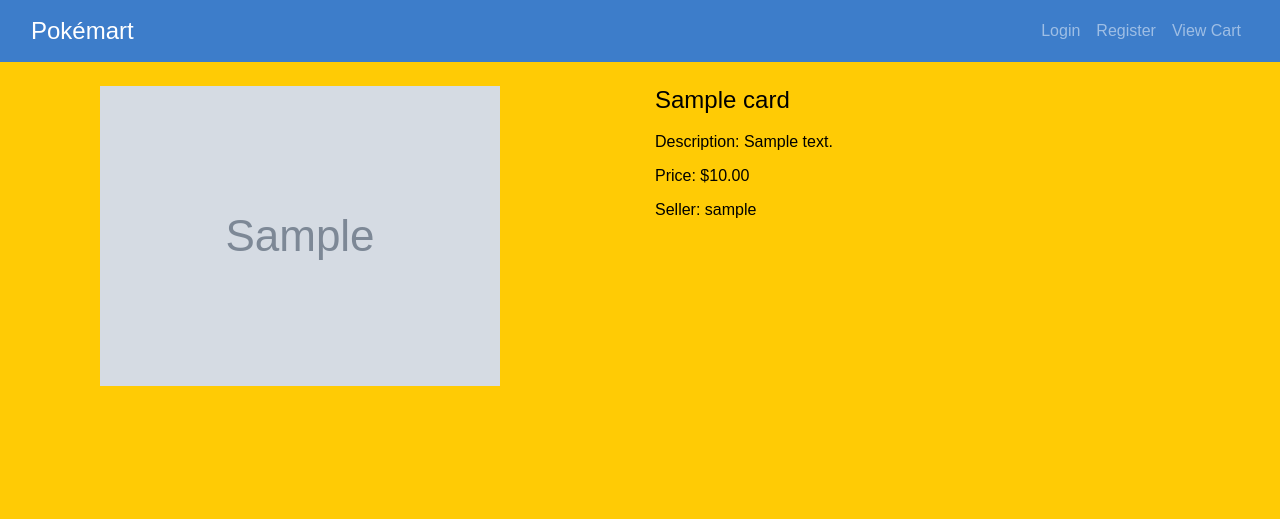
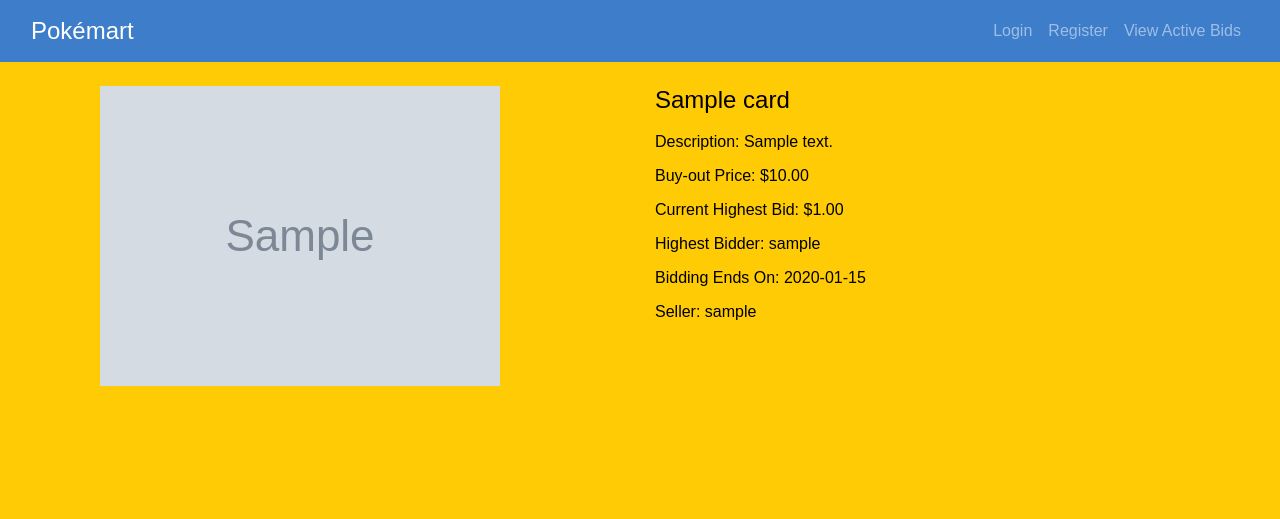
Before and after one commit to edin2pies/pokemart, a Flask app: page /card/1 in a window 1280 px wide. Shown: the top 519 px of the page. Run offline with Flask 3, Linux system fonts and the light colour scheme; tables that the repository leaves empty hold one stand-in row (values such as "Sample post"); grey boxes marked "Sample" are stand-in pictures; some libraries are stand-ins or nearby versions.

Commit message:
Switched to bidding system

```diff
--- a/forms.py
+++ b/forms.py
@@ -1,5 +1,5 @@
 from flask_wtf import FlaskForm
-from wtforms import StringField, PasswordField, SubmitField, DecimalField, TextAreaField, FileField, SelectField, IntegerField
+from wtforms import StringField, PasswordField, SubmitField, DecimalField, TextAreaField, FileField, SelectField, IntegerField, FloatField, DateTimeField
 from wtforms.validators import DataRequired, Length, Email, EqualTo, NumberRange
 
 class RegistrationForm(FlaskForm):
@@ -18,7 +18,9 @@ class LoginForm(FlaskForm):
 class CardForm(FlaskForm):
     pokemon_name = SelectField('Select Pokémon', choices=[], validators=[DataRequired()])
     description = TextAreaField('Description', validators=[DataRequired()])
-    price = DecimalField('Price ($)', places=2, validators=[DataRequired()])
+    buy_out_price = FloatField('Buy-Out Price', validators=[DataRequired()])
+    highest_bid = FloatField('Current Highest Bid', default=0.0)
+    bidding_end_time = DateTimeField('Bidding End Time', format='%Y-%m-%d', validators=[DataRequired()])
     image_url = StringField('Image URL', validators=[DataRequired()])
     stock = IntegerField('Quantity', validators=[DataRequired(), NumberRange(min=1)])
     submit = SubmitField('Add Card')
--- a/routes.py
+++ b/routes.py
@@ -1,6 +1,6 @@
 from flask import render_template, redirect, url_for, flash, request, current_app, jsonify
 from app import app, db
-from models import User, Card, Order, CartItem
+from models import User, Card, Order, Bid
 from forms import RegistrationForm, LoginForm, CardForm
 from flask_login import login_user, login_required, logout_user, current_user
 from werkzeug.security import generate_password_hash, check_password_hash
@@ -29,15 +29,15 @@ def index():
 
     if price_range:
         if price_range == '50+':
-            query = query.filter(Card.price > 50)  # Filter for cards over $50
+            query = query.filter(Card.buy_out_price > 50)  # Filter for cards over $50
         else:
             min_price, max_price = price_range.split('-')
-            query = query.filter(Card.price >= float(min_price))
+            query = query.filter(Card.buy_out_price >= float(min_price))
             if max_price != '+':
-                query = query.filter(Card.price <= float(max_price))
+                query = query.filter(Card.buy_out_price <= float(max_price))
 
     # Sort the query results by price (low to high)
-    query = query.order_by(Card.price.asc())
+    query = query.order_by(Card.buy_out_price.asc())
 
     # Paginate the results
     page = request.args.get('page', 1, type=int)
@@ -95,7 +95,9 @@ def add_card():
         card = Card(
             name=form.pokemon_name.data,  # Get selected Pokémon name
             description=form.description.data,
-            price=form.price.data,
+            buy_out_price=form.buy_out_price.data,
+            highest_bid=form.highest_bid.data,
+            bidding_end_time=form.bidding_end_time.data,
             image_url=form.image_url.data,
             seller_id=current_user.id
         )
@@ -105,11 +107,6 @@ def add_card():
         return redirect(url_for('index'))
 
     return render_template('add_card.html', form=form)
-
-@app.route('/card/<int:card_id>')
-def card_detail(card_id):
-    card = Card.query.get_or_404(card_id)
-    return render_template('card_detail.html', card=card)
 
 @app.route('/buy/<int:card_id>', methods=['POST'])
 @login_required
@@ -131,57 +128,47 @@ def buy_card(card_id):
     flash('Purchase successful!', 'success')
     return redirect(url_for('index'))
 
-@app.route('/cart')
+@app.route('/view_active_bids')
 @login_required
-def view_cart():
-    # Query to get the user's cart items
-    cart_items = CartItem.query.filter_by(user_id=current_user.id).all()
+def view_active_bids():
+    # Query for the active bids for the current user
+    active_bids = Card.query.filter(Card.highest_bidder_id == current_user.id).all()
+    return render_template('active_bids.html', active_bids=active_bids)
 
-    # Calculate the total price, checking for valid cards
-    total_price = 0
-    for item in cart_items:
-        if item.card:  # Check if the card exists
-            total_price += item.card.price * item.quantity
-        else:
-            # Optionally, you can remove the item from the cart if the card no longer exists
-            db.session.delete(item)
+@app.route('/finalize_bid/<int:card_id>', methods=['POST'])
+@login_required
+def finalize_bid(card_id):
+    card = Card.query.get_or_404(card_id)
 
-    db.session.commit()  # Commit changes to remove invalid items
-    return render_template('cart.html', cart_items=cart_items, total_price=total_price)
+    # Ensure the current user is the highest bidder
+    if card.highest_bidder_id != current_user.id:
+        flash('You are not the highest bidder.', 'danger')
+        return redirect(url_for('card_detail', card_id=card_id))
 
-@app.route('/add_to_card/<int:card_id>', methods=['POST'])
-@login_required
-def add_to_cart(card_id):
-    quantity = request.form.get('quantity', 1, type=int)
-    cart_item = CartItem(user_id=current_user.id, card_id=card_id, quantity=quantity)
-    db.session.add(cart_item)
+    # Implement payment processing logic here (if needed)
+    # ...
+
+    # Optionally, mark the card as sold or remove it from bidding
+    db.session.delete(card)  # or update the card's status
     db.session.commit()
-    flash('Card added to cart!', 'success')
+    flash('Bid finalized successfully!', 'success')
     return redirect(url_for('index'))
 
-@app.route('/checkout', methods=['POST'])
+@app.route('/remove_bid/<int:card_id>', methods=['POST'])
 @login_required
-def checkout():
-    cart_items = CartItem.query.filter_by(user_id=current_user.id).all()
-    # Implement payment processing logic here
-    # After processing, clear the clart:
-    for item in cart_items:
-        db.session.delete(item)
-    db.session.commit()
-    flash('Purchase successful!', 'success')
-    return redirect(url_for('index'))
+def remove_bid(card_id):
+    card = Card.query.get_or_404(card_id)
 
-@app.route('/remove_from_cart/<int:item_id>', methods=['POST'])
-@login_required
-def remove_from_cart(item_id):
-    cart_item = CartItem.query.get_or_404(item_id)
-    if cart_item.user_id == current_user.id:
-        db.session.delete(cart_item)
+    # Ensure that the current user is the highest bidder
+    if card.highest_bidder_id == current_user.id:
+        card.highest_bidder_id = None
+        card.highest_bid = None
         db.session.commit()
-        flash('Item removed from cart!', 'success')
+        flash('Your bid has been removed.', 'success')
     else:
-        flash('You cannot remove this item.', 'danger')
-    return redirect(url_for('view_cart'))
+        flash('You cannot remove this bid.', 'danger')
+
+    return redirect(url_for('view_active_bids'))
 
 @app.route('/my_listings', methods=['GET', 'POST'])
 @login_required
@@ -192,13 +179,14 @@ def my_listings():
 @app.route('/remove_listing/<int:card_id>', methods=['POST'])
 @login_required
 def remove_listing(card_id):
-    # Check if the card is in the user's cart
-    cart_items = CartItem.query.filter_by(card_id=card_id).all()
-    if cart_items:
-        flash('Cannot remove the listing while it is in someone\'s cart.', 'danger')
+    # Check if the card is in any active bids
+    active_bid = Bid.query.filter_by(card_id=card_id).first()  # Replace with your actual Bid model
+
+    if active_bid:
+        flash('Cannot remove the listing while there is an active bid.', 'danger')
         return redirect(url_for('my_listings'))
 
-    # If not in cart, proceed to remove the listing
+    # If not in active bids, proceed to remove the listing
     listing = Card.query.get(card_id)
     if listing:
         db.session.delete(listing)
@@ -207,23 +195,27 @@ def remove_listing(card_id):
     else:
         flash('Listing not found.', 'danger')
 
+    print("Checking for active bids on card ID:", card_id)
+    print("Active Bid Found:", active_bid)
+
     return redirect(url_for('my_listings'))
 
 @app.route('/update_price/<int:card_id>', methods=['POST'])
 @login_required
 def update_price(card_id):
-    # Check if the card is in any user's cart
-    cart_items = CartItem.query.filter_by(card_id=card_id).all()
-    if cart_items:
-        flash('Cannot update the price while the listing is in someone\'s cart.', 'danger')
+    # Check if the card is in any active bids
+    active_bids = Bid.query.filter_by(card_id=card_id).first()  # Replace with your actual Bid model
+
+    if active_bids:
+        flash('Cannot update the price while there is an active bid.', 'danger')
         return redirect(url_for('my_listings'))
 
-    # If not in cart, proceed to update the price
+    # If not in active bids, proceed to update the price
     card = Card.query.get(card_id)
     if card:
         new_price = request.form.get('new_price')
         if new_price:
-            card.price = float(new_price)  # Update card price
+            card.buy_out_price = float(new_price)  # Update buy-out price
             db.session.commit()
             flash('Price updated successfully!', 'success')
         else:
@@ -232,3 +224,31 @@ def update_price(card_id):
         flash('Card not found.', 'danger')
 
     return redirect(url_for('my_listings'))
+
+@app.route('/card/<int:card_id>')
+def card_detail(card_id):
+    card = Card.query.get_or_404(card_id)
+    return render_template('card_detail.html', card=card)
+
+@app.route('/place_bid/<int:card_id>', methods=['POST'])
+@login_required
+def place_bid(card_id):
+    card = Card.query.get_or_404(card_id)
+    bid_amount = float(request.form.get('bid_amount', 0))
+
+    # Check if the bid_amount is greater than the current highest bid
+    if card.highest_bid is None or bid_amount > card.highest_bid:
+        # Update the card's highest bid and highest bidder
+        card.highest_bid = bid_amount
+        card.highest_bidder_id = current_user.id  # Assuming the user is the highest bidder
+
+        # Create a new bid entry
+        new_bid = Bid(card_id=card.id, user_id=current_user.id, bid_amount=bid_amount)
+        db.session.add(new_bid)
+
+        db.session.commit()
+        flash('Your bid has been placed successfully!', 'success')
+    else:
+        flash('Your bid must be higher than the current highest bid.', 'danger')
+
+    return redirect(url_for('card_detail', card_id=card.id))
--- a/templates/base.html
+++ b/templates/base.html
@@ -40,7 +40,7 @@
                             </li>
                         {% endif %}
                         <li class="nav-item">
-                            <a class="nav-link" href="{{ url_for('view_cart') }}">View Cart</a>
+                            <a class="nav-link" href="{{ url_for('view_active_bids') }}">View Active Bids</a>
                         </li>
                     </ul>
                 </div>
--- a/templates/card_detail.html
+++ b/templates/card_detail.html
@@ -8,13 +8,36 @@
         <div class="col-md-6">
             <h2 class="card-title">{{ card.name }}</h2>
             <p class="card-text">Description: {{ card.description }}</p>
-            <p class="card-text">Price: ${{ "%.2f"|format(card.price) }}</p>
+            <p class="card-text">Buy-out Price: ${{ "%.2f"|format(card.buy_out_price) }}</p>
+            <p class="card-text">Current Highest Bid:
+                {% if card.highest_bid is not none %}
+                    ${{ "%.2f"|format(card.highest_bid) }}
+                {% else %}
+                    No bids placed yet.
+                {% endif %}
+            </p>
+            <p class="card-text">Highest Bidder:
+                {% if card.highest_bidder_id %}
+                    {{ card.highest_bidder.username }} <!-- Assuming User model has a username field -->
+                {% else %}
+                    No bids placed yet.
+                {% endif %}
+            </p>
+            <p class="card-text">Bidding Ends On:
+                {% if card.bidding_end_time %}
+                    {{ card.bidding_end_time.strftime('%Y-%m-%d') }} <!-- Format the date as desired -->
+                {% else %}
+                    Bidding has not started yet.
+                {% endif %}
+            </p>
             <p class="card-text">Seller: {{ card.seller.username }}</p>
+
             {% if current_user.is_authenticated and current_user.id != card.seller_id %}
-            <form action="{{ url_for('add_to_cart', card_id=card.id) }}" method="POST" class="mt-2">
-                <label for="quantity">Quantity:</label>
-                <input type="number" name="quantity" id="quantity" value="1" min="1" class="form-control mb-2">
-                <button type="submit" class="btn btn-primary">Add to Cart</button>
+            <!-- Bidding section -->
+            <form action="{{ url_for('place_bid', card_id=card.id) }}" method="POST" class="mt-2">
+                <label for="bid_amount">Place a Bid:</label>
+                <input type="number" name="bid_amount" id="bid_amount" min="0" class="form-control mb-2" required>
+                <button type="submit" class="btn btn-success">Submit Bid</button>
             </form>
             {% endif %}
         </div>
--- a/templates/index.html
+++ b/templates/index.html
@@ -41,7 +41,7 @@
                 <img src="{{ card.image_url }}" class="card-img-top" alt="{{ card.name }}">
                 <div class="card-body">
                     <h5 class="card-title">{{ card.name }}</h5>
-                    <p class="card-text">Price: ${{ "%.2f"|format(card.price) }}</p>
+                    <p class="card-text">Buy-out Price: ${{ "%.2f"|format(card.buy_out_price) }}</p>
                     <a href="{{ url_for('card_detail', card_id=card.id) }}" class="btn btn-primary">View Details</a>
                 </div>
             </div>
--- a/templates/my_listings.html
+++ b/templates/my_listings.html
@@ -10,7 +10,7 @@
                 <img src="{{ card.image_url }}" alt="{{ card.name }}" class="img-fluid" style="width: 50px; height: auto; margin-right: 10px;">
                 <div>
                     <h5 class="mb-1">{{ card.name }}</h5>
-                    <p class="mb-1">Price: ${{ "%.2f"|format(card.price) }}</p>
+                    <p class="mb-1">Price: ${{ "%.2f"|format(card.buy_out_price) }}</p>
                 </div>
             </div>
             <div>
```
Also changed, not shown: migrations/versions/070727e30fa1_add_bidding_fields_to_card_model.py (added, +50 -0 lines), migrations/versions/278b7a9869dd_fix_bid_relationship.py (added, +36 -0 lines), migrations/versions/3060c264335d_fix_bid_relationship.py (added, +37 -0 lines), migrations/versions/3db6170c4f64_fix_ambiguous_foreign_keys.py (added, +36 -0 lines), models.py (+20 -9 lines), templates/active_bids.html (added, +30 -0 lines), templates/add_card.html (+11 -3 lines), instance/pokemon_market.db.
